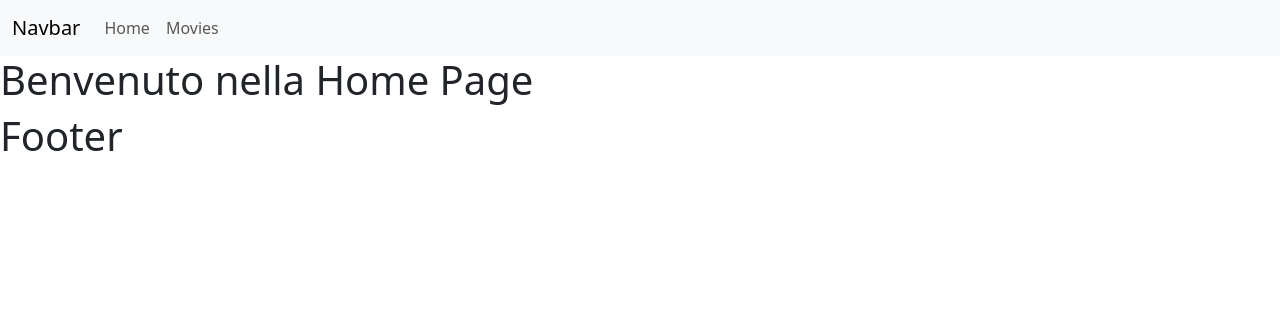
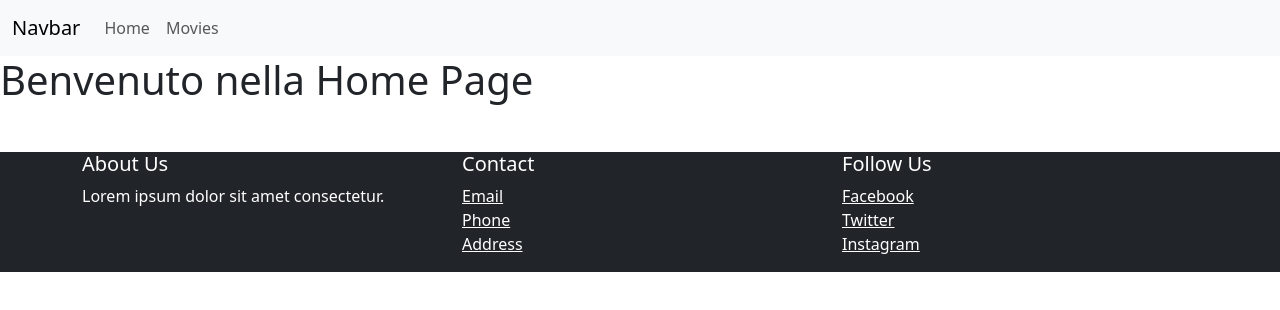
Before and after one commit to ErikaCetera/webapp-react, a React (Vite) app: page / in a window 1280 px wide. Shown: the top 310 px of the page. Built offline with nearby package versions, Linux system fonts and the light colour scheme; no server answers.

Commit message:
feat: footer

```diff
--- a/src/components/AppFooter.jsx
+++ b/src/components/AppFooter.jsx
@@ -1,7 +1,32 @@
 const AppFooter = () => {
     return(
         <>
-        <h1>Footer</h1>
+        <footer className="bg-dark text-white mt-5">
+    <div className="container">
+        <div className="row">
+            <div className="col-md-4">
+                <h5>About Us</h5>
+                <p>Lorem ipsum dolor sit amet consectetur.</p>
+            </div>
+            <div className="col-md-4">
+                <h5>Contact</h5>
+                <ul className="list-unstyled">
+                    <li><a href="#" className="text-white">Email</a></li>
+                    <li><a href="#" className="text-white">Phone</a></li>
+                    <li><a href="#" className="text-white">Address</a></li>
+                </ul>
+            </div>
+            <div className="col-md-4">
+                <h5>Follow Us</h5>
+                <ul className="list-unstyled">
+                    <li><a href="#" className="text-white">Facebook</a></li>
+                    <li><a href="#" className="text-white">Twitter</a></li>
+                    <li><a href="#" className="text-white">Instagram</a></li>
+                </ul>
+            </div>
+        </div>
+    </div>
+</footer>
         </>
     )
 };
```
